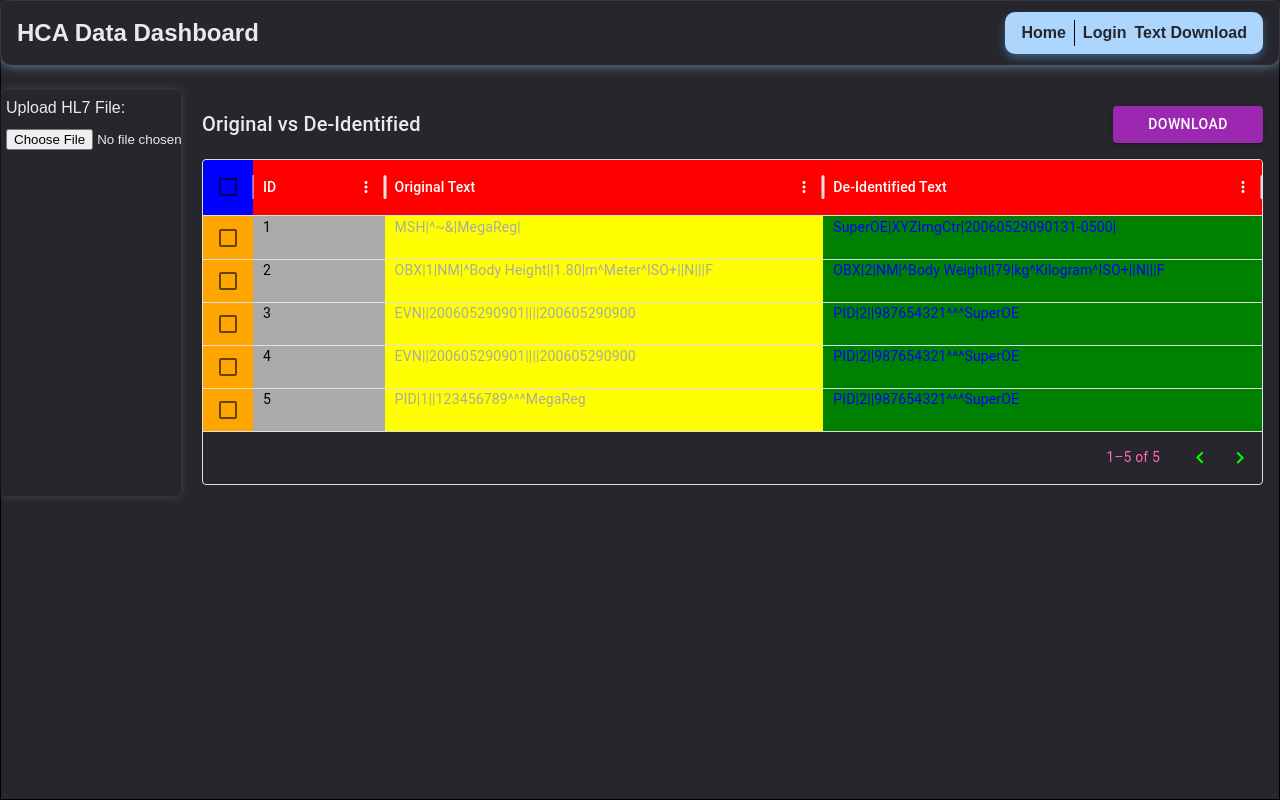
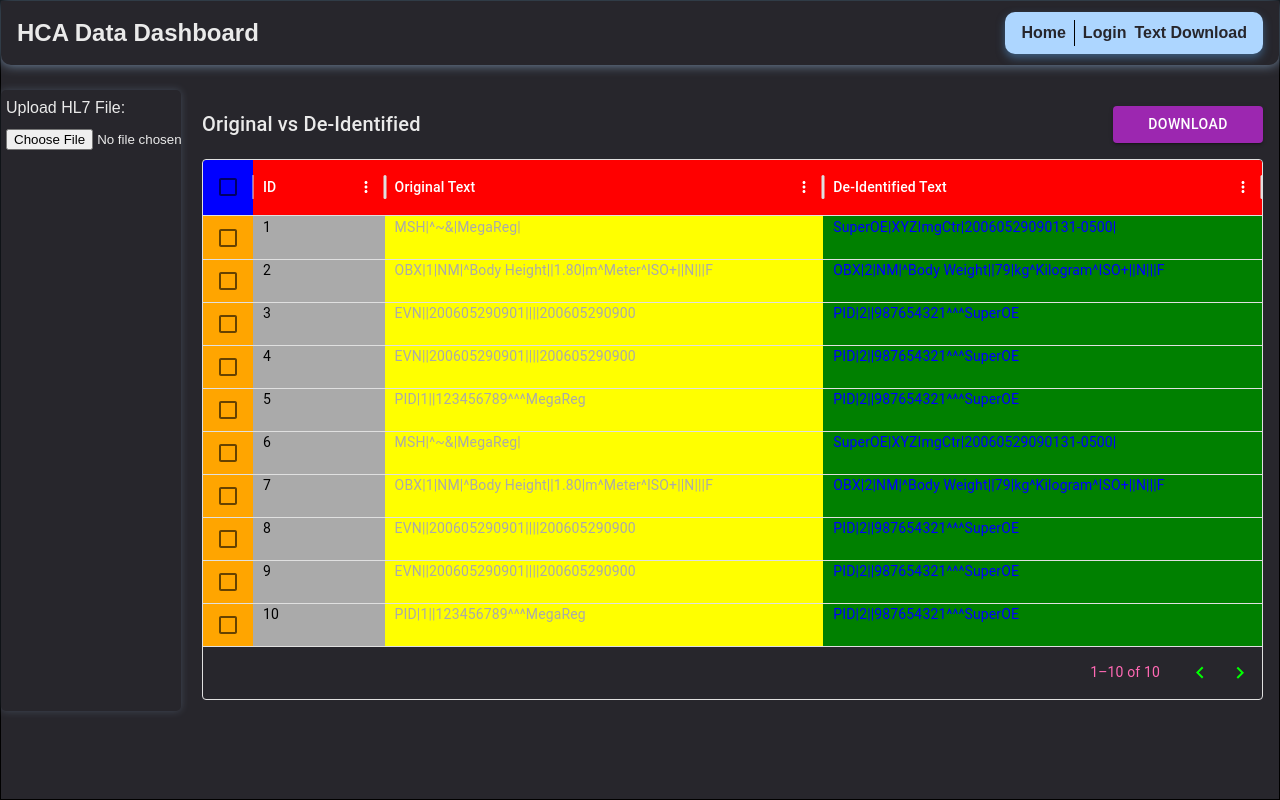
Before and after one commit to HCA-Healthcare-Viewer/frontend, a React (Vite) app in the folder hca_frontend--template/: page /textDownload in a window 1280 px wide. Built offline with nearby package versions, Linux system fonts and the light colour scheme.

Commit message:
Update TextDownload

```diff
--- a/hca_frontend--template/src/pages/textDownload.jsx
+++ b/hca_frontend--template/src/pages/textDownload.jsx
@@ -127,6 +127,11 @@ const rows = [
     { id: 3, originalTxt: 'EVN||200605290901||||200605290900', deIdentifiedTxt: 'PID|2||987654321^^^SuperOE' },
     { id: 4, originalTxt: 'EVN||200605290901||||200605290900', deIdentifiedTxt: 'PID|2||987654321^^^SuperOE' },
     { id: 5, originalTxt: 'PID|1||123456789^^^MegaReg', deIdentifiedTxt: 'PID|2||987654321^^^SuperOE' },
+    { id: 6, originalTxt: 'MSH|^~&|MegaReg|', deIdentifiedTxt: 'SuperOE|XYZImgCtr|20060529090131-0500|' },
+    { id: 7, originalTxt: 'OBX|1|NM|^Body Height||1.80|m^Meter^ISO+||N|||F', deIdentifiedTxt: 'OBX|2|NM|^Body Weight||79|kg^Kilogram^ISO+||N|||F' },
+    { id: 8, originalTxt: 'EVN||200605290901||||200605290900', deIdentifiedTxt: 'PID|2||987654321^^^SuperOE' },
+    { id: 9, originalTxt: 'EVN||200605290901||||200605290900', deIdentifiedTxt: 'PID|2||987654321^^^SuperOE' },
+    { id: 10, originalTxt: 'PID|1||123456789^^^MegaReg', deIdentifiedTxt: 'PID|2||987654321^^^SuperOE' },
 ];
 
 
```
